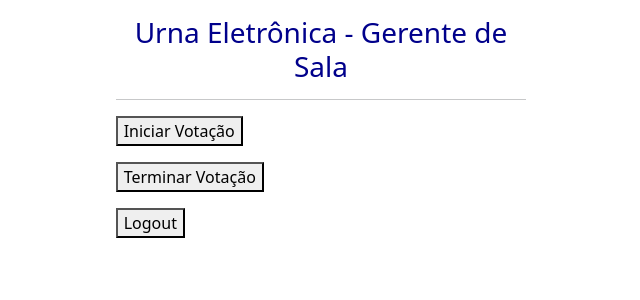
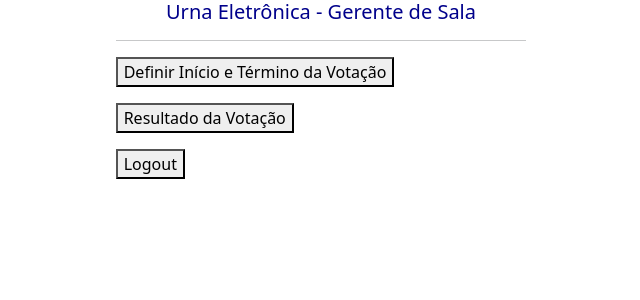
Before and after one commit to jmanoel7/urna_eletronica, a Django app: page /gerente/ in a window 1280 px wide. Shown: the top 300 px of the page, without its empty margins (319-959 px from the left). Run offline with Django 4.2, Linux system fonts and the light colour scheme; a user stored in the database is signed in.

Commit message:
release 1.1

```diff
--- a/urnaEletronica/usuarios/static/css/assistente.css
+++ b/urnaEletronica/usuarios/static/css/assistente.css
@@ -9,7 +9,7 @@
   color: tomato;
 } */
 
-h3 {
+h5 {
   text-align: center;
   vertical-align: middle;
   color: darkblue;
--- a/urnaEletronica/usuarios/static/css/gerente.css
+++ b/urnaEletronica/usuarios/static/css/gerente.css
@@ -9,7 +9,7 @@
   color: tomato;
 } */
 
-h3 {
+h5 {
   text-align: center;
   vertical-align: middle;
   color: darkblue;
--- a/urnaEletronica/usuarios/static/css/login.css
+++ b/urnaEletronica/usuarios/static/css/login.css
@@ -1,4 +1,4 @@
-h3 {
+h5 {
     text-align: center;
     vertical-align: middle;
     color: darkblue;
--- a/urnaEletronica/usuarios/templates/usuarios/assistente.html
+++ b/urnaEletronica/usuarios/templates/usuarios/assistente.html
@@ -14,7 +14,7 @@
 <div class='row'>
     <div class='col-md-4 mx-auto'>
 
-        <p><h3>Urna Eletrônica - Assistente de Sala</h3></p>
+        <h5>Urna Eletrônica - Assistente de Sala</h5>
         <hr>
 
         <p>
--- a/urnaEletronica/usuarios/templates/usuarios/form.html
+++ b/urnaEletronica/usuarios/templates/usuarios/form.html
@@ -16,7 +16,7 @@
 <div class='row'>
     <div class='col-md-4 mx-auto'>
 
-        <p><h3>Urna Eletrônica - Login</h3></p>
+        <h5>Urna Eletrônica - Login</h5>
         <hr>
 
         <form method="POST">
--- a/urnaEletronica/usuarios/templates/usuarios/gerente.html
+++ b/urnaEletronica/usuarios/templates/usuarios/gerente.html
@@ -14,15 +14,15 @@
 <div class='row'>
     <div class='col-md-4 mx-auto'>
 
-        <p><h3>Urna Eletrônica - Gerente de Sala</h3></p>
+        <h5>Urna Eletrônica - Gerente de Sala</h5>
         <hr>
 
         <p>
-            <a href="{% url 'iniciar-votacao' %}"><button>Iniciar Votação</button></a>
+            <a href="{% url 'inicio-termino-votacao' %}"><button>Definir Início e Término da Votação</button></a>
         </p>
 
         <p>
-            <a href="{% url 'terminar-votacao' %}"><button>Terminar Votação</button></a>
+            <a href="{% url 'resultado-votacao' %}"><button>Resultado da Votação</button></a>
         </p>
 
         <p>
--- a/urnaEletronica/votar/static/css/iniciar-votacao-sucesso.css
+++ b/urnaEletronica/votar/static/css/inicio-termino-votacao-sucesso.css
@@ -7,7 +7,7 @@
     color: darkcyan;
 }
 
-h3 {
+h5 {
     text-align: center;
     vertical-align: middle;
     color: darkblue;
--- a/urnaEletronica/votar/static/css/selecionar-eleitor.css
+++ b/urnaEletronica/votar/static/css/selecionar-eleitor.css
@@ -8,7 +8,7 @@
     font-family: Arial, Helvetica, sans-serif;
     color: tomato;
 }
-h3 {
+h5 {
     text-align: center;
     vertical-align: middle;
     color: darkblue;
--- a/urnaEletronica/votar/templates/votar/iniciar-votacao-sucesso.html
+++ b/urnaEletronica/votar/templates/votar/inicio-termino-votacao-sucesso.html
@@ -1,12 +1,12 @@
 
 {% extends "votar/base.html" %}
 
-{% block title %}Urna Eletrônica - Iniciou Votação com Sucesso !!!{% endblock title %}
+{% block title %}Urna Eletrônica - Definiu o Início e o Término da Votação com Sucesso !!!{% endblock title %}
 
 {% block head %}
 
     {% load static %}
-    <link rel="stylesheet" href="{% static 'css/iniciar-votacao-sucesso.css' %}">
+    <link rel="stylesheet" href="{% static 'css/inicio-termino-votacao-sucesso.css' %}">
 
 {% endblock head %}
 
@@ -15,7 +15,7 @@
 <div class='row'>
     <div class='col-md-4 mx-auto'>
 
-        <p><h3>Iniciou Votação com Sucesso !!!</h3></p>
+        <h5>Urna Eletrônica - Definiu o Início e o Término da Votação com Sucesso !!!</h5>
         <hr>
 
         <p class="msg-sucesso">
--- a/urnaEletronica/votar/templates/votar/selecionar-eleitor.html
+++ b/urnaEletronica/votar/templates/votar/selecionar-eleitor.html
@@ -14,7 +14,7 @@
 <div class='row'>
     <div class='col-md-4 mx-auto'>
 
-        <p><h3>Urna Eletrônica - Selecionar Eleitor</h3></p>
+        <h5>Urna Eletrônica - Selecionar Eleitor</h5>
         <hr>
 
         <form action="{% url 'selecionar-eleitor' %}" method="POST">{% csrf_token %}
--- a/urnaEletronica/votar/urls.py
+++ b/urnaEletronica/votar/urls.py
@@ -6,6 +6,6 @@ from . import views
 urlpatterns = [
     path('eleitor/', views.eleitor, name='selecionar-eleitor'),
     path('votar/', views.votar, name='votar-na-urna'),
-    path('iniciar/', views.iniciar_votacao, name='iniciar-votacao'),
-    path('terminar/', views.terminar_votacao, name='terminar-votacao'),
+    path('inicio-termino/', views.inicio_termino_votacao, name='inicio-termino-votacao'),
+    path('resultado/', views.resultado_votacao, name='resultado-votacao'),
 ]  + static(settings.MEDIA_URL, document_root=settings.MEDIA_ROOT)
```
Also changed, not shown: urnaEletronica/votar/static/css/inicio-termino-votacao.css (renamed from urnaEletronica/votar/static/css/terminar-votacao.css, +12 -14 lines), urnaEletronica/votar/static/css/resultado-votacao.css (renamed from urnaEletronica/votar/static/css/iniciar-votacao.css, +14 -12 lines), urnaEletronica/votar/templates/votar/inicio-termino-votacao.html (renamed from urnaEletronica/votar/templates/votar/iniciar-votacao.html, +5 -5 lines), urnaEletronica/votar/templates/votar/resultado-votacao.html (renamed from urnaEletronica/votar/templates/votar/terminar-votacao.html, +5 -5 lines), urnaEletronica/votar/views.py (+10 -9 lines), urnaEletronica/db.sqlite3.
